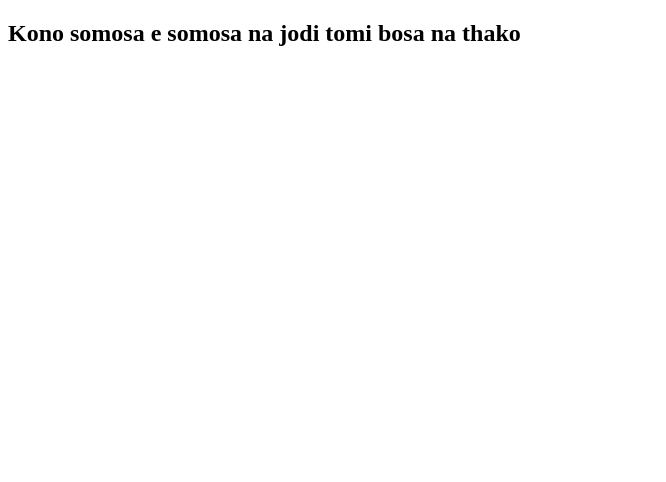
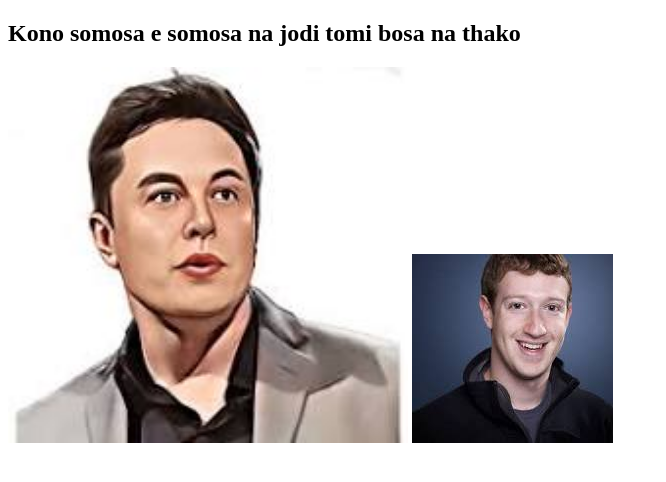
Before and after one commit to Kamrujjaman3D/problem-will-never-last, a plain HTML site: page index.html in a window 1280 px wide. Shown: the whole page, without its empty margins (0-666 px from the left). Drawn offline with Linux system fonts and the light colour scheme.

Commit message:
added picture

```diff
--- a/index.html
+++ b/index.html
@@ -7,5 +7,7 @@
 </head>
 <body>
     <h2>Kono somosa e somosa na jodi tomi bosa na thako</h2>
+    <img width="400px" src="images/Elon musk.jpg" alt="">
+    <img src="images/mark zukerberg.jpg" alt="">
 </body>
 </html>
```
Also changed, not shown: images/Elon musk.jpg (added), images/jeff bezos.jpg (added), images/mark zukerberg.jpg (added).
